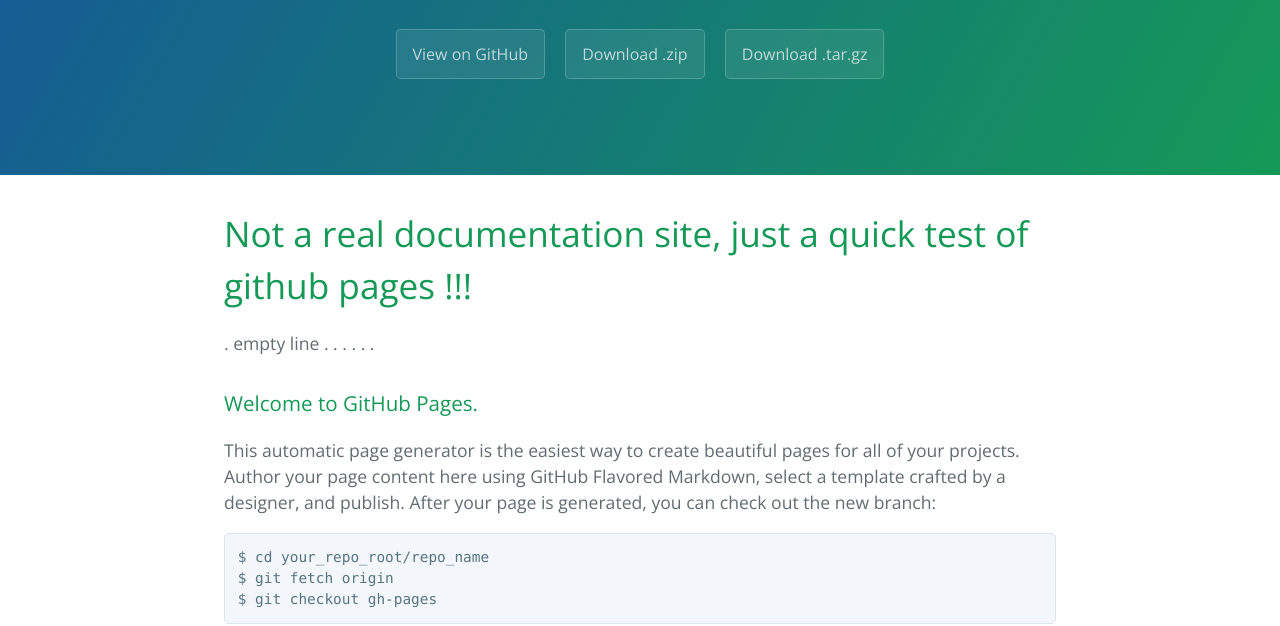
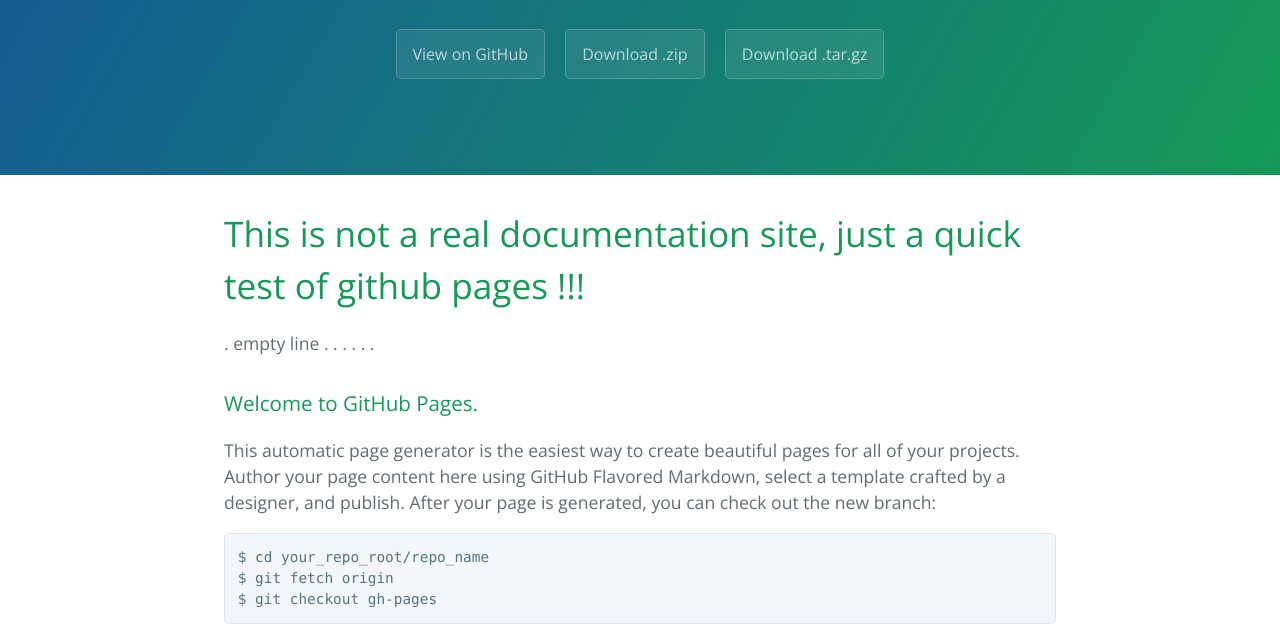
Before and after one commit to Loreia/UDL, a plain HTML site: page index.html in a window 1280 px wide. Shown: the part 208-834 px from the top of the page. Drawn offline with nearby package versions, Linux system fonts and the light colour scheme.

Commit message:
Update index.html

```diff
--- a/index.html
+++ b/index.html
@@ -20,7 +20,7 @@
 
     <section class="main-content">
       <h1>
-<a id="not-a-real-documentation-site-just-a-quick-test-of-github-pages-" class="anchor" href="#not-a-real-documentation-site-just-a-quick-test-of-github-pages-" aria-hidden="true"><span class="octicon octicon-link"></span></a>Not a real documentation site, just a quick test of github pages !!!</h1>
+<a id="not-a-real-documentation-site-just-a-quick-test-of-github-pages-" class="anchor" href="#not-a-real-documentation-site-just-a-quick-test-of-github-pages-" aria-hidden="true"><span class="octicon octicon-link"></span></a>This is not a real documentation site, just a quick test of github pages !!!</h1>
 
 <p>. empty line
 .
```
